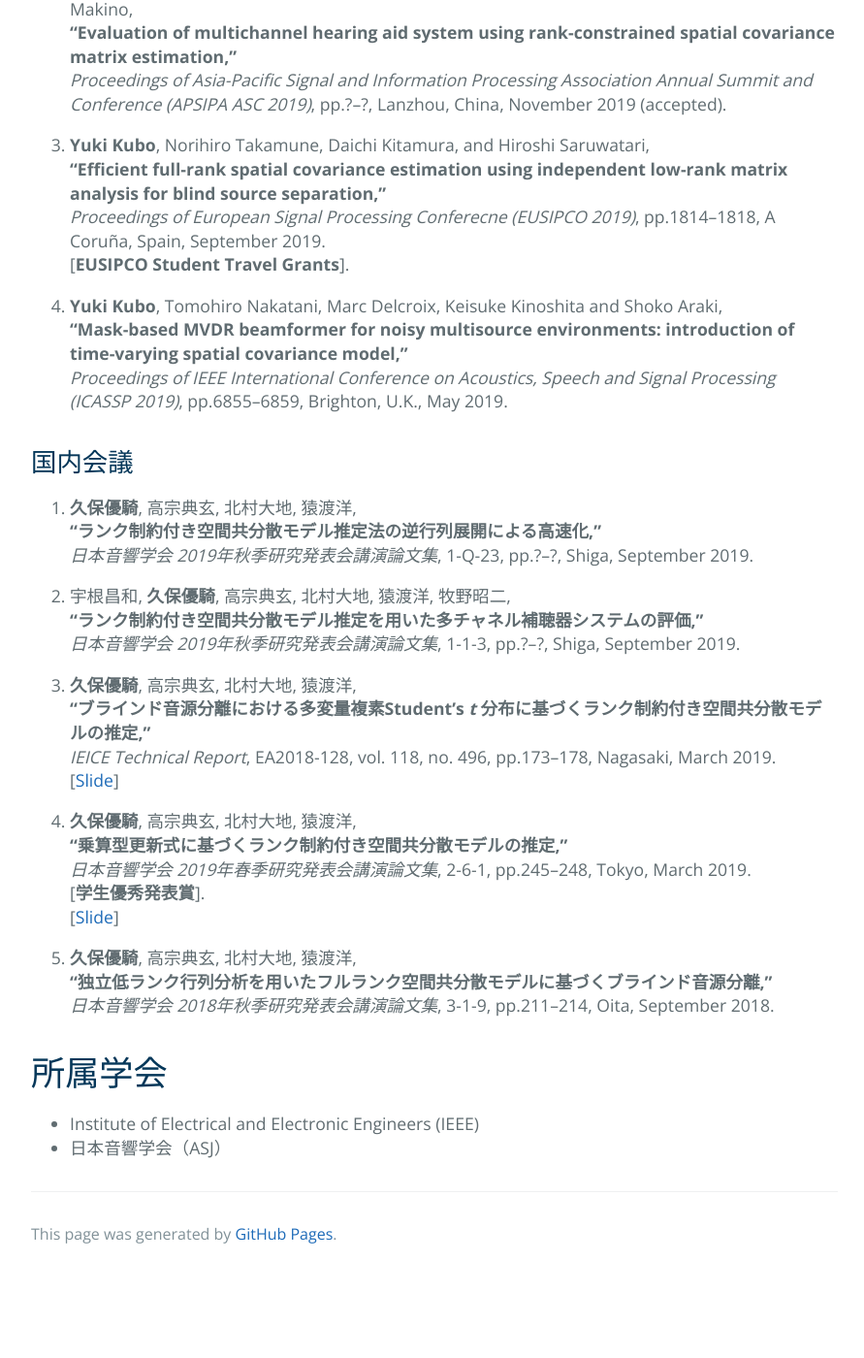
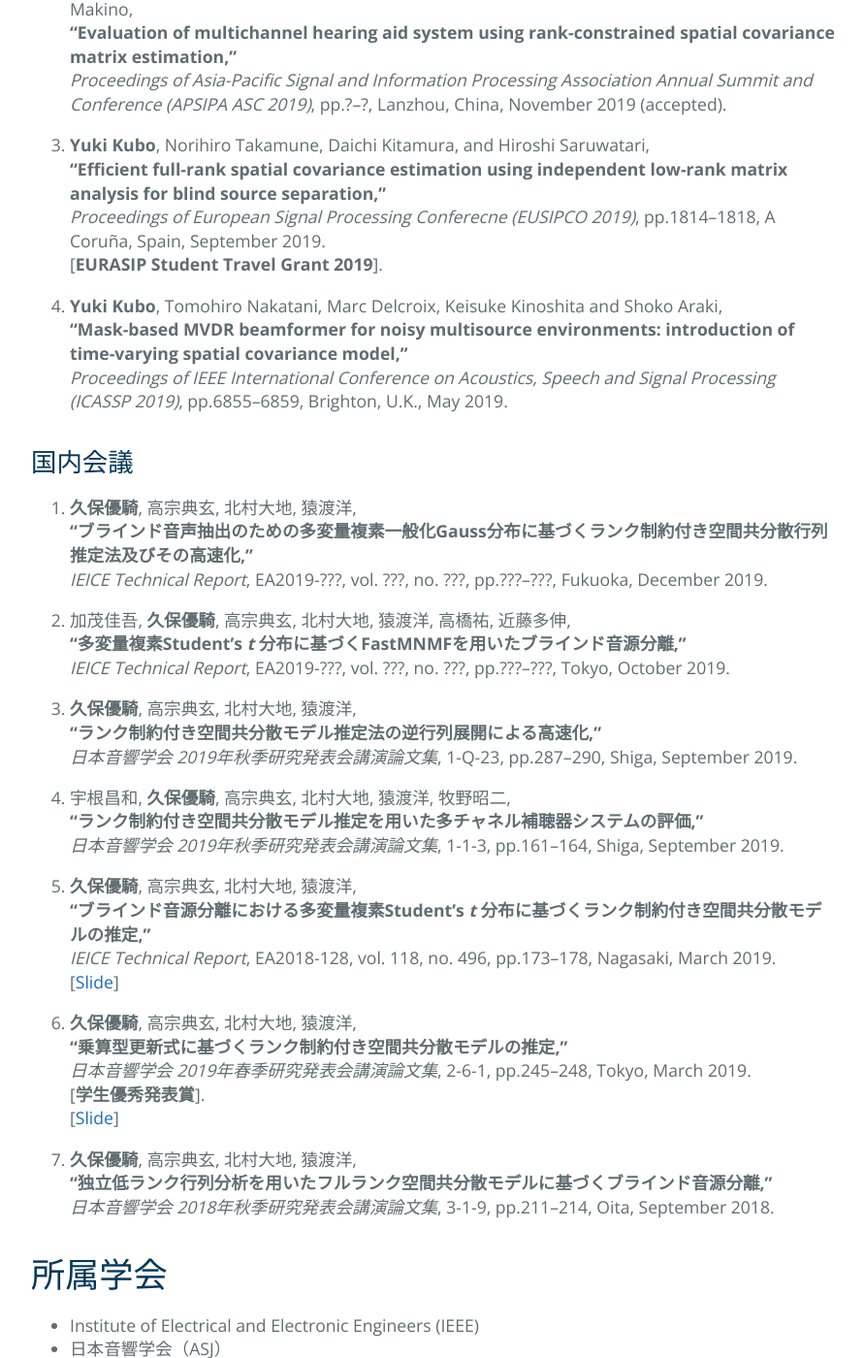
Before and after one commit to yuinityk/yuinityk.github.io, a Jekyll site: the page built from index.md, in a window 1280 px wide and 1400 px high, scrolled down 1124 px. Shown: the whole window at 97% size, without its empty margins (192-1083 px from the left). Built offline with Jekyll 4.4.1, drawn with Linux system fonts in a browser that asks for light colours; the repository's description, which GitHub fills in, is left out; before the commit the page ends 2439 px from its top, so only the background shows below that.

Commit message:
EA10月，12月を追加

```diff
--- a/index.md
+++ b/index.md
@@ -39,7 +39,7 @@ description: Email&#58 yuki_kubo [a(]t) ipc.i.u-tokyo.ac.jp
 3.  **Yuki Kubo**, Norihiro Takamune, Daichi Kitamura, and Hiroshi Saruwatari,
     **“Efficient full-rank spatial covariance estimation using independent low-rank matrix analysis for blind source separation,"**
     _Proceedings of European Signal Processing Conferecne (EUSIPCO 2019)_, pp.1814--1818, A Coruña, Spain, September 2019.
-    \[**EUSIPCO Student Travel Grants**].
+    \[**EURASIP Student Travel Grant 2019**].
 
 4.  **Yuki Kubo**, Tomohiro Nakatani, Marc Delcroix, Keisuke Kinoshita and Shoko Araki,
     **“Mask-based MVDR beamformer for noisy multisource environments: introduction of time-varying spatial covariance model,"**
@@ -48,25 +48,33 @@ description: Email&#58 yuki_kubo [a(]t) ipc.i.u-tokyo.ac.jp
 ## 国内会議
 
 1. **久保優騎**, 高宗典玄, 北村大地, 猿渡洋,
-    **“ランク制約付き空間共分散モデル推定法の逆行列展開による高速化,"**
-    _日本音響学会 2019年秋季研究発表会講演論文集_, 1-Q-23, pp.?--?, Shiga, September 2019.
+    **“ブラインド音声抽出のための多変量複素一般化Gauss分布に基づくランク制約付き空間共分散行列推定法及びその高速化,"**
+    _IEICE Technical Report_, EA2019-???, vol. ???, no. ???, pp.???--???, Fukuoka, December 2019.
 
-2. 宇根昌和, **久保優騎**, 高宗典玄, 北村大地, 猿渡洋, 牧野昭二,
-    **“ランク制約付き空間共分散モデル推定を用いた多チャネル補聴器システムの評価,"**
-    _日本音響学会 2019年秋季研究発表会講演論文集_, 1-1-3, pp.?--?, Shiga, September 2019.
+2. 加茂佳吾, **久保優騎**, 高宗典玄, 北村大地, 猿渡洋, 高橋祐, 近藤多伸,
+    **“多変量複素Student's _t_ 分布に基づくFastMNMFを用いたブラインド音源分離,"**
+    _IEICE Technical Report_, EA2019-???, vol. ???, no. ???, pp.???--???, Tokyo, October 2019.
 
 3. **久保優騎**, 高宗典玄, 北村大地, 猿渡洋,
+    **“ランク制約付き空間共分散モデル推定法の逆行列展開による高速化,"**
+    _日本音響学会 2019年秋季研究発表会講演論文集_, 1-Q-23, pp.287--290, Shiga, September 2019.
+
+4. 宇根昌和, **久保優騎**, 高宗典玄, 北村大地, 猿渡洋, 牧野昭二,
+    **“ランク制約付き空間共分散モデル推定を用いた多チャネル補聴器システムの評価,"**
+    _日本音響学会 2019年秋季研究発表会講演論文集_, 1-1-3, pp.161--164, Shiga, September 2019.
+
+5. **久保優騎**, 高宗典玄, 北村大地, 猿渡洋,
     **“ブラインド音源分離における多変量複素Student's _t_ 分布に基づくランク制約付き空間共分散モデルの推定,"**
     _IEICE Technical Report_, EA2018-128, vol. 118, no. 496, pp.173--178, Nagasaki, March 2019.
     \[[Slide](https://speakerdeck.com/yuinityk/buraindoyin-yuan-fen-li-niokeruduo-bian-liang-fu-su-students-t-fen-bu-niji-dukurankuzhi-yue-fu-kikong-jian-gong-fen-san-moderufalsetui-ding)\]
 
-4. **久保優騎**, 高宗典玄, 北村大地, 猿渡洋,
+6. **久保優騎**, 高宗典玄, 北村大地, 猿渡洋,
     **“乗算型更新式に基づくランク制約付き空間共分散モデルの推定,"**
     _日本音響学会 2019年春季研究発表会講演論文集_, 2-6-1, pp.245--248, Tokyo, March 2019.
     \[**学生優秀発表賞**].
     \[[Slide](https://speakerdeck.com/yuinityk/cheng-suan-xing-geng-xin-shi-niji-dukurankuzhi-yue-fu-kikong-jian-gong-fen-san-moderufalsetui-ding)\]
 
-5. **久保優騎**, 高宗典玄, 北村大地, 猿渡洋,
+7. **久保優騎**, 高宗典玄, 北村大地, 猿渡洋,
     **“独立低ランク行列分析を用いたフルランク空間共分散モデルに基づくブラインド音源分離,"**
     _日本音響学会 2018年秋季研究発表会講演論文集_, 3-1-9, pp.211--214, Oita, September 2018.
 
```
Also changed, not shown: index_en.md (+15 -7 lines), 2 other files.
